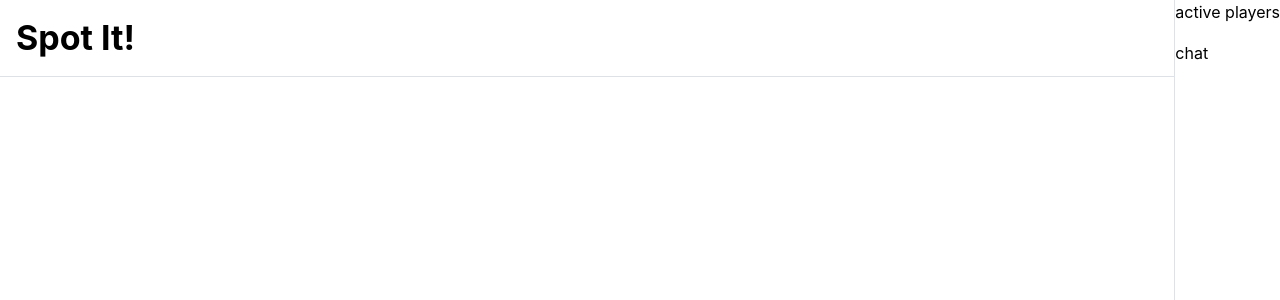
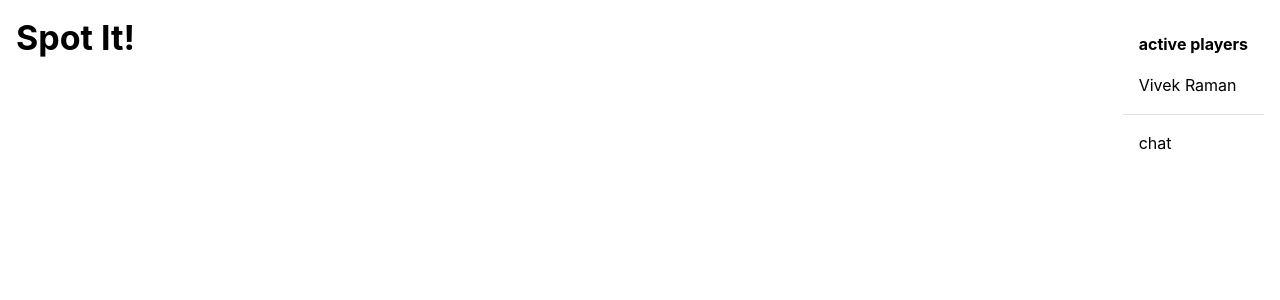
Before and after one commit to Spotted-SJSU/Spotted-Game, a React (Vite) app in the folder frontend/: page /game in a window 1280 px wide. Shown: the top 300 px of the page. Built offline with nearby package versions, Linux system fonts and the light colour scheme.

Commit message:
Implement basic active players frame

```diff
--- /dev/null
+++ b/frontend/src/api/player-api.ts
@@ -0,0 +1,16 @@
+import { notifications } from "@mantine/notifications";
+import { safeFetch, BASE_URL } from "./common";
+
+export const fetchActivePlayers = async () => {
+  const response = await safeFetch(`${BASE_URL}/active-players`, {
+    method: "GET",
+  });
+  if (!response.success) {
+    notifications.show({
+      color: "red",
+      title: "Failed to fetch active players",
+      message: "Encountered an error: " + response.error,
+    });
+  }
+  return response;
+};
--- /dev/null
+++ b/frontend/src/components/common/Loading.tsx
@@ -0,0 +1,6 @@
+import { Loader } from "@mantine/core";
+import React from "react";
+
+export default function Loading() {
+  return <Loader />;
+}
--- a/frontend/src/index.css
+++ b/frontend/src/index.css
@@ -2,6 +2,7 @@ body {
   margin: 0;
   width: 100%;
   height: 100vh;
+  overflow: hidden;
 }
 
 #root {
--- a/frontend/src/pages/Gameplay.tsx
+++ b/frontend/src/pages/Gameplay.tsx
@@ -1,23 +1,26 @@
-import { AppShell, Stack, Title } from "@mantine/core";
+import { AppShell, Divider, Stack, Title } from "@mantine/core";
 import React from "react";
-import MainGameFrame from "./components/gameplay/MainGameFrame";
-import ActivePlayersFrame from "./components/gameplay/ActivePlayersFrame";
-import ChatFrame from "./components/gameplay/ChatFrame";
+import MainGameFrame from "./frames/gameplay/MainGameFrame";
+import ActivePlayersFrame from "./frames/gameplay/ActivePlayersFrame";
+import ChatFrame from "./frames/gameplay/ChatFrame";
 
 export default function Gameplay() {
   return (
-    <AppShell>
+    <AppShell withBorder={false}>
       <AppShell.Header p="md">
         <Title>Spot It!</Title>
       </AppShell.Header>
-      <AppShell.Main>
+      <AppShell.Main p="md">
         <MainGameFrame />
       </AppShell.Main>
-      <AppShell.Aside>
-        <Stack>
+      <AppShell.Aside p="md">
+        <AppShell.Section p="md">
           <ActivePlayersFrame />
+        </AppShell.Section>
+        <Divider />
+        <AppShell.Section p="md">
           <ChatFrame />
-        </Stack>
+        </AppShell.Section>
       </AppShell.Aside>
     </AppShell>
   );
--- a/frontend/src/pages/components/gameplay/ActivePlayersFrame.tsx
+++ /dev/null
@@ -1,5 +0,0 @@
-import React from "react";
-
-export default function ActivePlayersFrame() {
-  return <div>active players</div>;
-}
--- /dev/null
+++ b/frontend/src/pages/frames/gameplay/ActivePlayersFrame.tsx
@@ -0,0 +1,46 @@
+import React, { useEffect, useState } from "react";
+import { fetchActivePlayers } from "../../../api/player-api";
+import { User } from "../../../types/auth/User";
+import { ApiResponse } from "../../../types/api/ApiResponse";
+import Loading from "../../../components/common/Loading";
+import { Stack } from "@mantine/core";
+
+export default function ActivePlayersFrame() {
+  const [players, setPlayers] = useState<User[]>([]);
+  const [loading, setLoading] = useState<boolean>();
+
+  const loadActivePlayers = async () => {
+    // const response = await fetchActivePlayers(); TODO: integrate
+    const response: ApiResponse<User[]> = {
+      success: true,
+      data: [
+        {
+          userID: "abc",
+          username: "Vivek Raman",
+        },
+      ],
+    };
+    if (response.data) {
+      setPlayers(response.data);
+    }
+  };
+
+  useEffect(() => {
+    (async () => {
+      setLoading(true);
+      await loadActivePlayers();
+      setLoading(false);
+    })();
+  }, []);
+
+  if (loading) return <Loading />;
+
+  return (
+    <Stack>
+      <strong>active players</strong>
+      {players.map((player) => (
+        <div key={player.userID}>{player.username}</div>
+      ))}
+    </Stack>
+  );
+}
--- /dev/null
+++ b/frontend/src/types/api/ApiResponse.d.ts
@@ -0,0 +1,5 @@
+export interface ApiResponse<T> {
+  success: boolean;
+  error?: string;
+  data?: T;
+}
```
Also changed, not shown: frontend/src/pages/frames/gameplay/ChatFrame.tsx (renamed from frontend/src/pages/components/gameplay/ChatFrame.tsx), frontend/src/pages/frames/gameplay/MainGameFrame.tsx (renamed from frontend/src/pages/components/gameplay/MainGameFrame.tsx).
